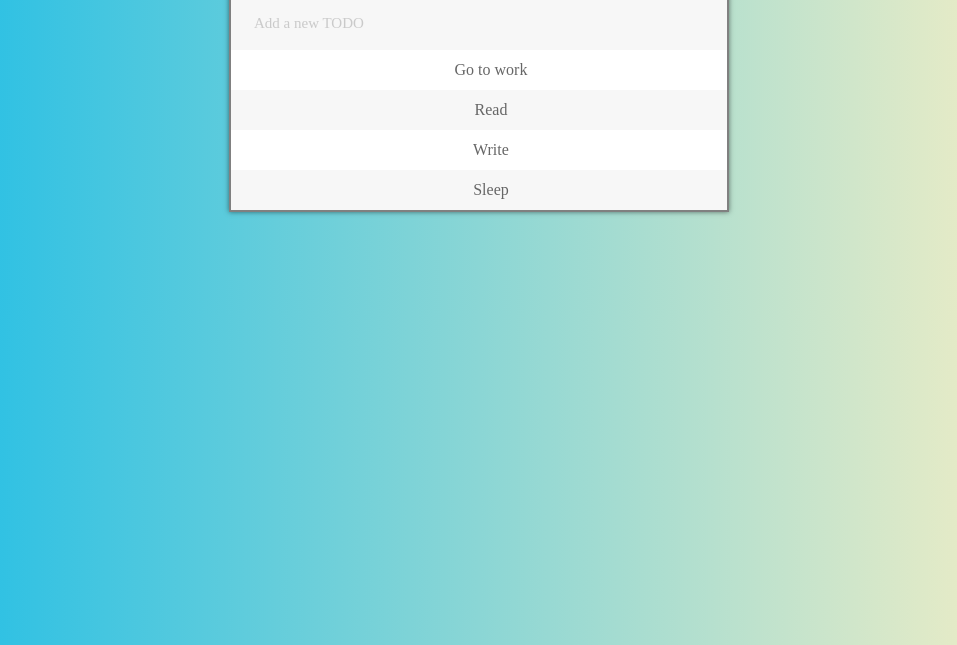
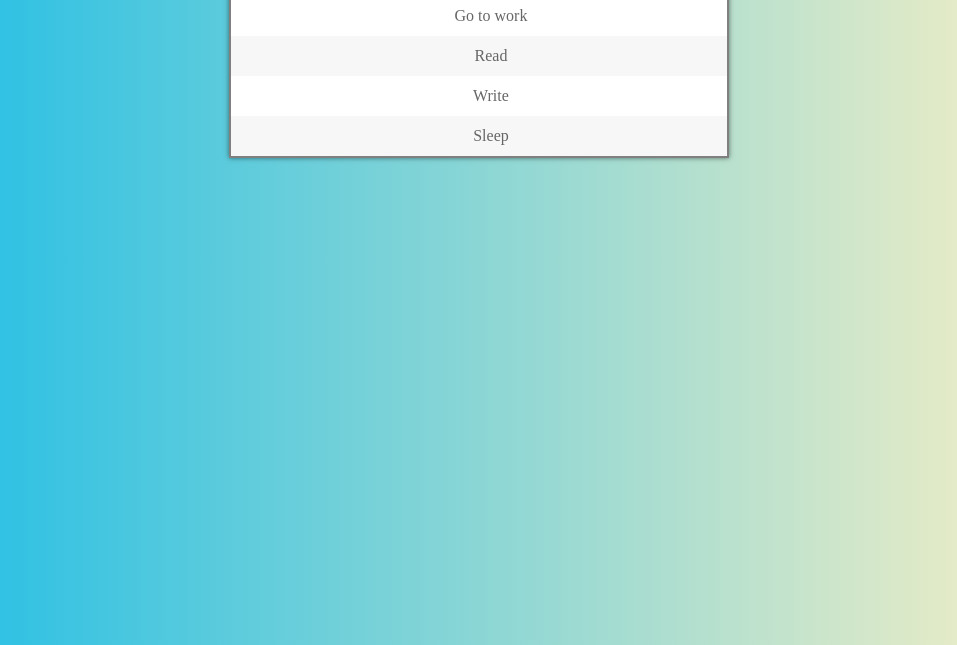
Before and after one commit to aviboot92/to-do-list, a plain HTML site: page index.html in a window 1280 px wide. Shown: the part 155-800 px from the top of the page, without its empty margins (161-1118 px from the left). Drawn offline with nearby package versions, Linux system fonts and the light colour scheme; a web font is replaced by a local one.

Commit message:
minor change

```diff
--- a/index.html
+++ b/index.html
@@ -18,7 +18,7 @@
 
 <div class="wrapper text-center">
         <h1>TO-DO-LIST <i class="far fa-plus-square"></i></h1>
-        <input type="text" placeholder="Add a new TODO" name="new_todo" id="new_todo">
+        <input type="text" class="d-none" placeholder="Add a new TODO" name="new_todo" id="new_todo">
         <ul>
            <li><span class="del"><i class="far fa-trash-alt"></i> </span> Go to work</li>
            <li><span class="del"><i class="far fa-trash-alt"></i> </span> Read</li>
```
